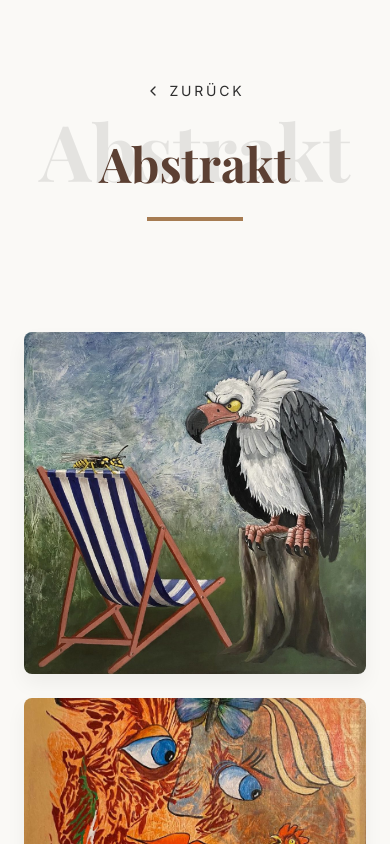
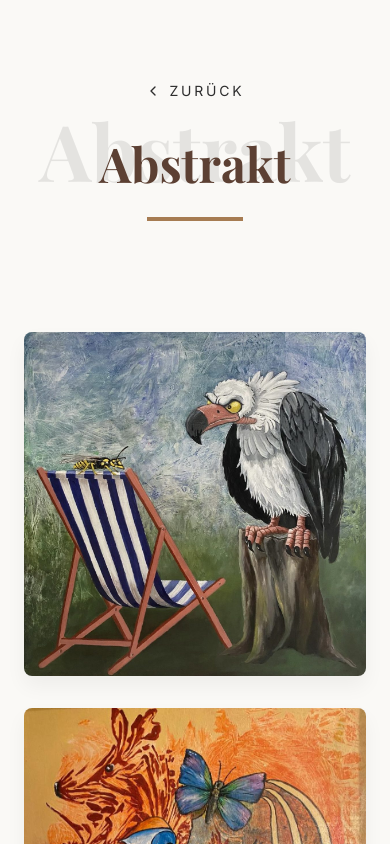
Before and after one commit to christjunior96/ec-gallery, a Next.js app: page /Abstrakt in a window 390 px wide. Shown: the top 844 px of the page. Built offline with nearby package versions, Linux system fonts and the light colour scheme; a web font is replaced by a local one.

Commit message:
Add masonry grid in chrome and firefox
not working in safari

```diff
--- a/src/app/[category]/CategoryPage.module.css
+++ b/src/app/[category]/CategoryPage.module.css
@@ -6,10 +6,18 @@
 }
 
 .gallery {
-  display: grid;
-  grid-template-columns: repeat(auto-fill, minmax(300px, 1fr));
-  gap: 2rem;
+  column-count: 3;
+  column-gap: 2rem;
   padding: 2rem 0;
+}
+
+.masonryItem {
+  break-inside: avoid;
+  -webkit-break-inside: avoid;
+  page-break-inside: avoid;
+  margin-bottom: 2rem;
+  display: inline-block;
+  width: 100%;
 }
 
 .imageCard {
@@ -27,14 +35,13 @@
 
 .imageWrapper {
   position: relative;
-  aspect-ratio: 1;
   overflow: hidden;
 }
 
 .image {
   width: 100%;
-  height: 100%;
-  object-fit: cover;
+  height: auto;
+  display: block;
   transition: transform var(--transition-slow);
 }
 
@@ -78,9 +85,14 @@
   margin-bottom: 2rem;
 }
 
-@media (max-width: 768px) {
+@media (max-width: 1024px) {
   .gallery {
-    grid-template-columns: repeat(auto-fill, minmax(250px, 1fr));
-    gap: 1.5rem;
+    column-count: 2;
   }
 }
+
+@media (max-width: 640px) {
+  .gallery {
+    column-count: 1;
+  }
+}
--- a/src/app/[category]/GalleryClient.tsx
+++ b/src/app/[category]/GalleryClient.tsx
@@ -21,8 +21,8 @@ export default function GalleryClient({ images }: GalleryClientProps) {
         <>
             <div className={styles.gallery}>
                 {images.map((src, idx) => (
+                    <div key={src} className={styles.masonryItem}>
                         <motion.div
-                        key={src}
                             layoutId={`image-${idx}`}
                             className={styles.imageCard}
                             onClick={() => openLightbox(idx)}
@@ -43,6 +43,7 @@ export default function GalleryClient({ images }: GalleryClientProps) {
                                 </div>
                             </div>
                         </motion.div>
+                    </div>
                 ))}
             </div>
 
```
Lines whose indentation alone changed are shown as unchanged.
